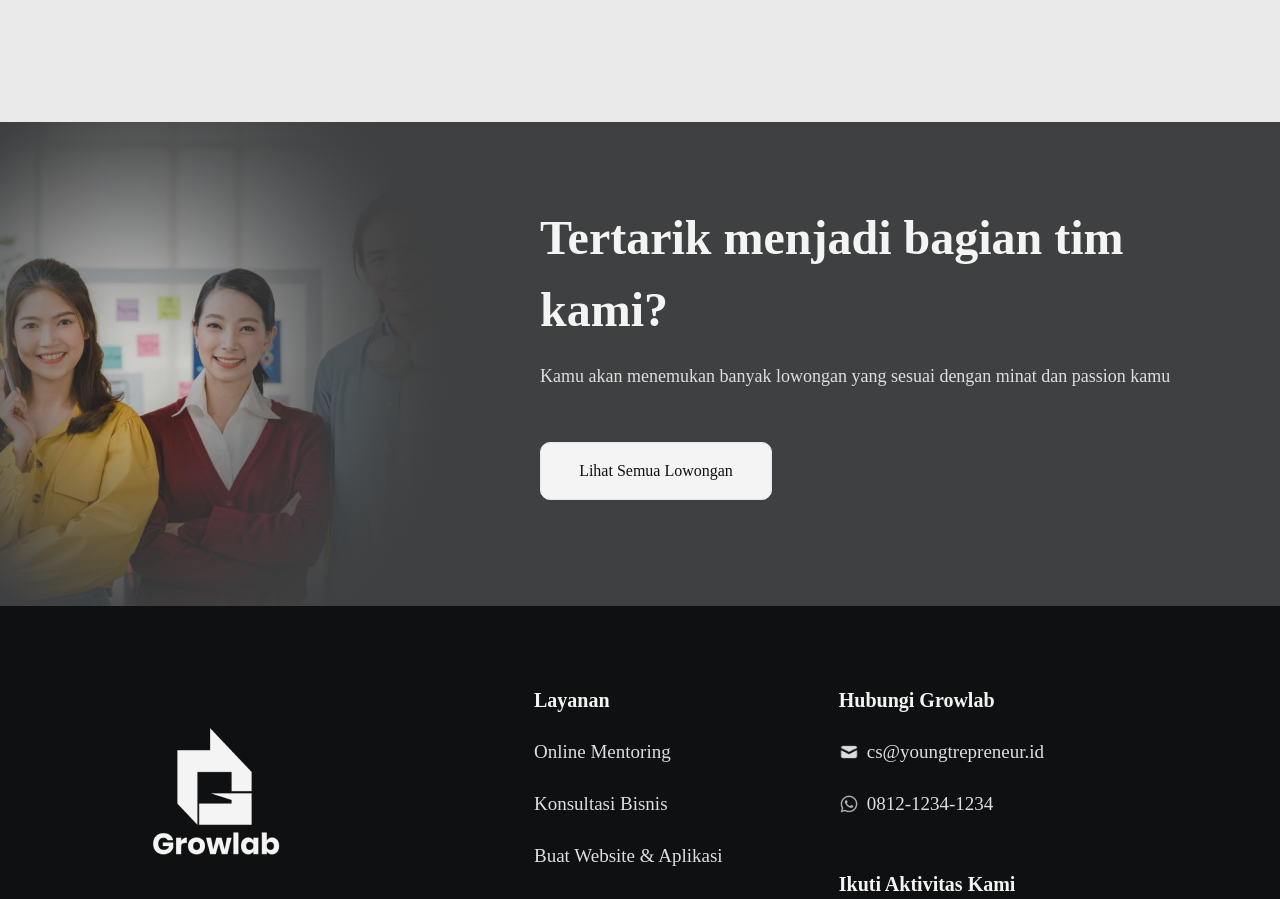
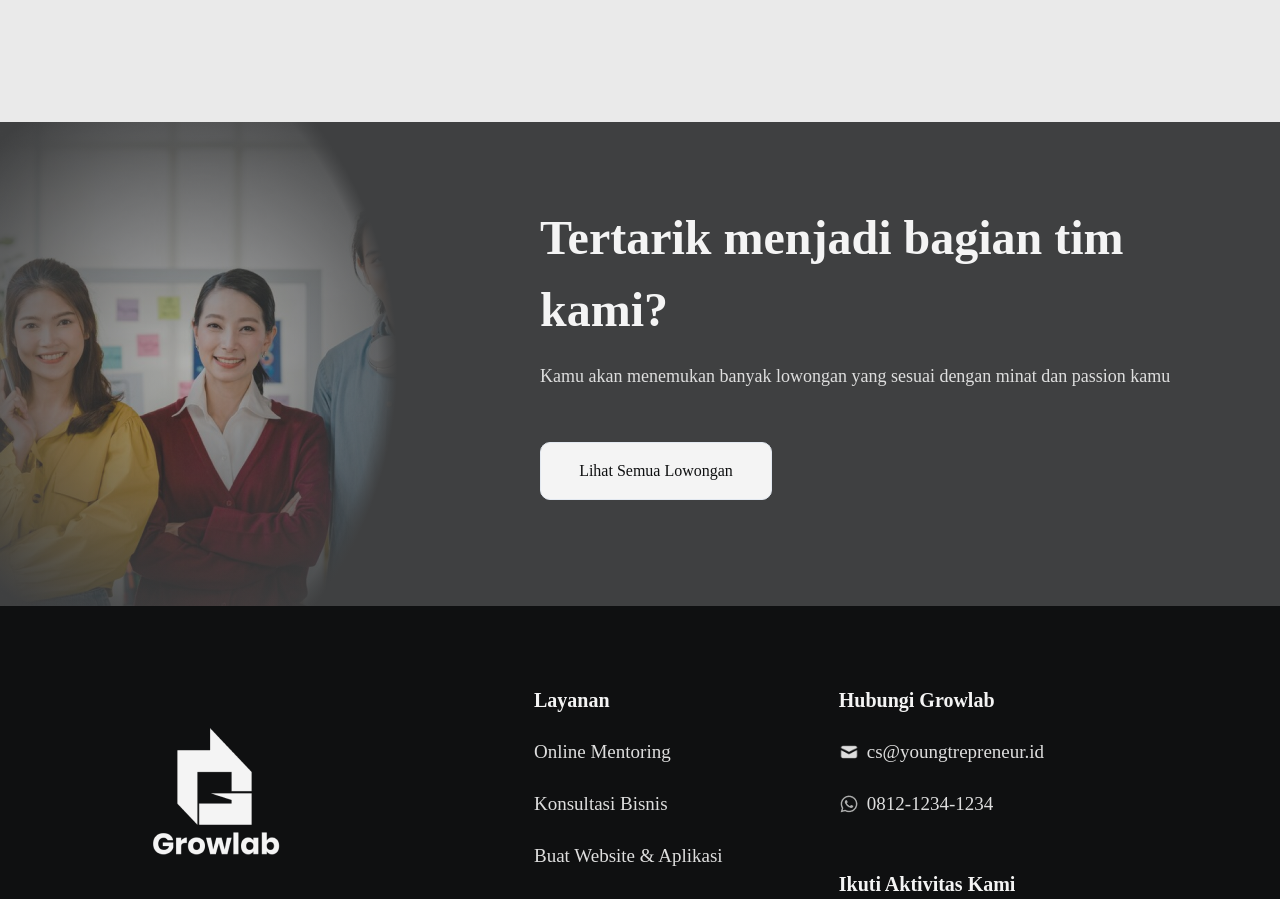
Before and after one commit to akgeninov/PROJECT, a React (Create React App) app in the folder client/: page /career in a window 1280 px wide. Shown: the part 3540-4439 px from the top of the page. Built offline with nearby package versions, Linux system fonts and the light colour scheme.

Commit message:
fix join kerja section

```diff
--- a/client/src/components/career/join-kerja-section/JoinKerjaSection.jsx
+++ b/client/src/components/career/join-kerja-section/JoinKerjaSection.jsx
@@ -12,7 +12,7 @@ function JoinKerjaSection() {
           alt="ellipse"
           className="absolute w-fit left-0 "
         />
-        <div className="relative bg-gradient-radial  w-full 2xl:max-w-[1280px] h-[484px]  pt-[80px]">
+        <div className="relative bg-gradient-radial w-full 2xl:max-w-[1280px] h-[484px]  pt-[80px]" style={{ background: "radial-gradient(circle at left, rgba(63, 64, 65, 0.35) 29%, #3f4041 30.5%)"}}>
           <div className="pr-[100px] flex flex-col  items-end ">
             <div className="space-y-[52px]">
               <div className="flex flex-col items-start gap-[16px]">
```
Also changed, not shown: client/src/assets/images/rectangle_join.png.
